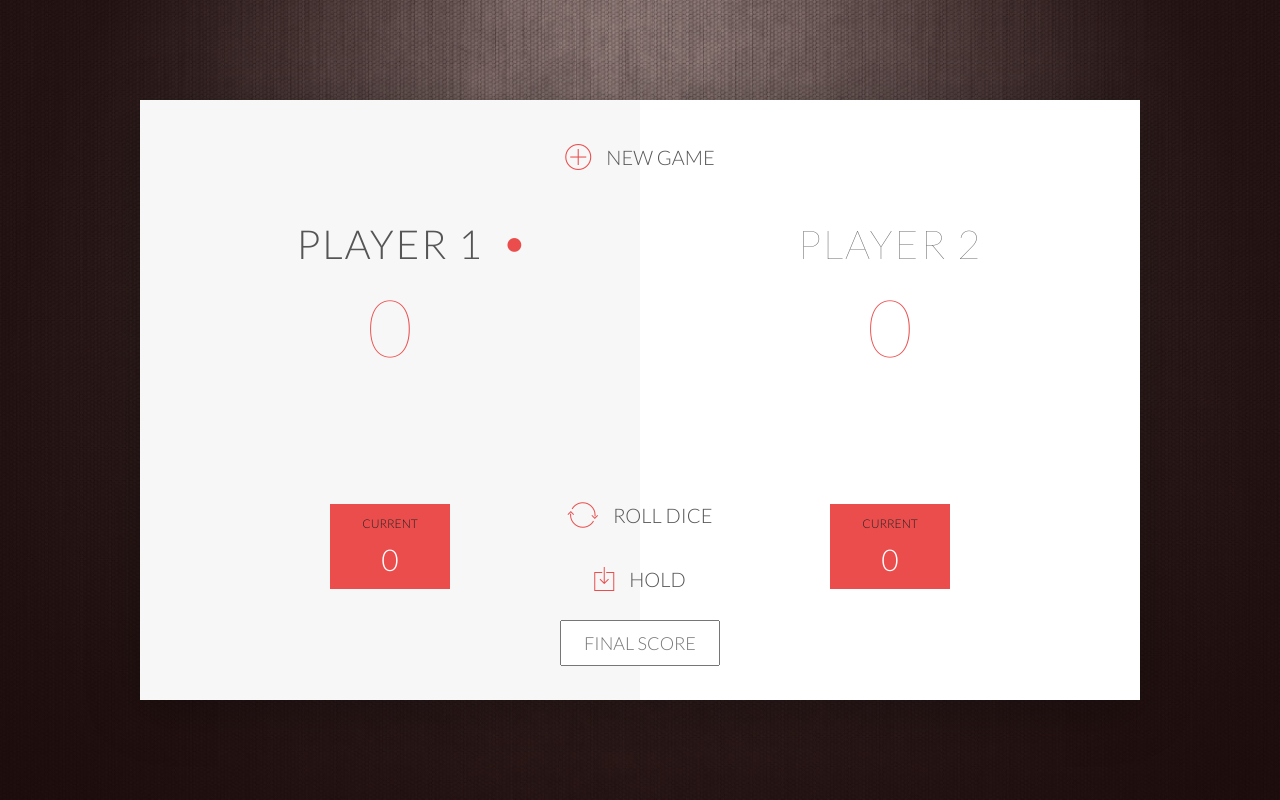
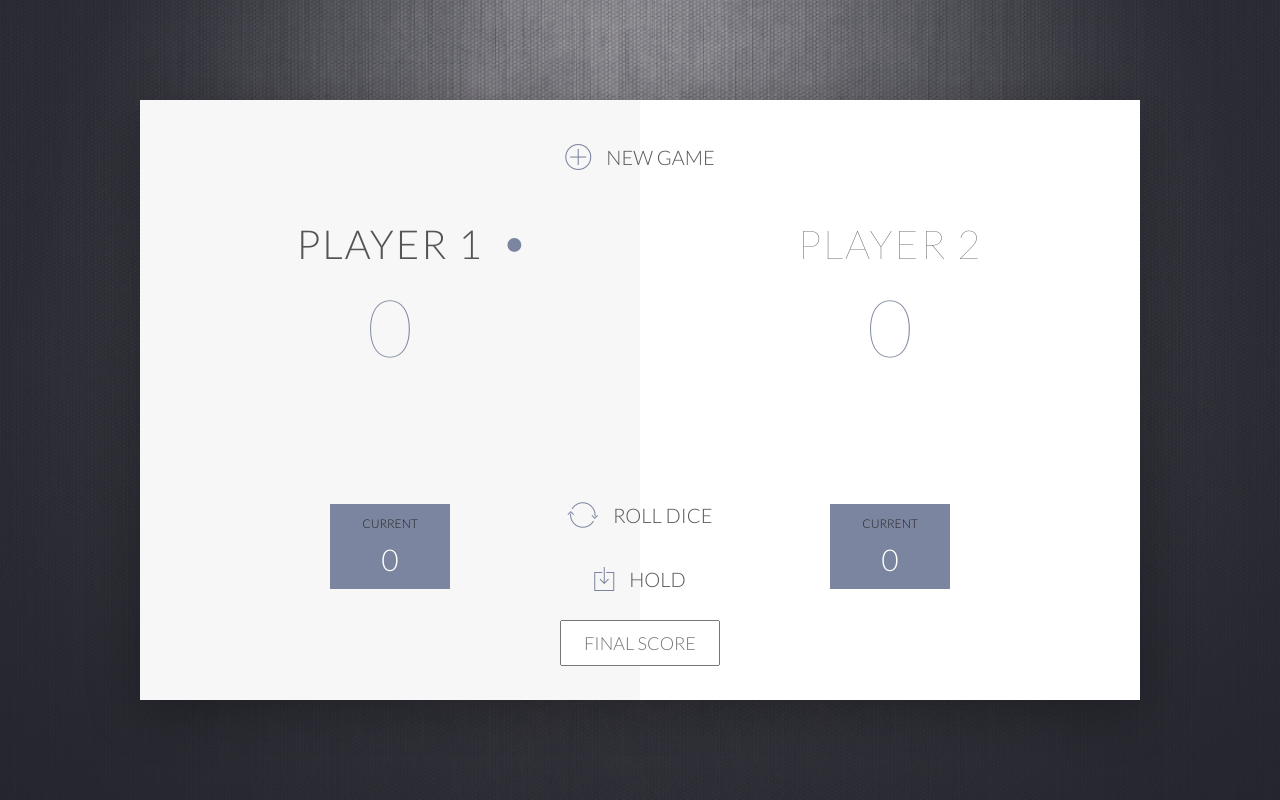
Before and after one commit to surfman-k/Udemy-Pig-Game, a plain HTML site: page index.html in a window 1280 px wide. Drawn offline with nearby package versions, Linux system fonts and the light colour scheme.

Commit message:
Changed color

```diff
--- a/style.css
+++ b/style.css
@@ -30,7 +30,7 @@
 }
 
 body {
-    background-image: linear-gradient(rgba(62, 20, 20, 0.4), rgba(62, 20, 20, 0.4)), url(back.jpg);
+    background-image: linear-gradient(rgba(81, 82, 103, 0.4), rgba(81, 82, 103, 0.4)), url(back.jpg);
     background-size: cover;
     background-position: center;
     font-family: Lato;
@@ -78,7 +78,7 @@ body {
     text-align: center;
     font-size: 80px;
     font-weight: 100;
-    color: #EB4D4D;
+    color: #7c859f;
     margin-bottom: 130px;
 }
 
@@ -89,14 +89,14 @@ body {
     content: "\2022";
     font-size: 47px;
     position: absolute;
-    color: #EB4D4D;
+    color: #7c859f;
     top: -7px;
     right: 10px;
 
 }
 
 .player-current-box {
-    background-color: #EB4D4D;
+    background-color: #7c859f;
     color: #fff;
     width: 40%;
     margin: 0 auto;
@@ -139,7 +139,7 @@ button:focus {
 }
 
 i {
-    color: #EB4D4D;
+    color: #7c859f;
     display: inline-block;
     margin-right: 15px;
     font-size: 32px;
@@ -163,4 +163,4 @@ i {
 }
 
 .winner { background-color: #f7f7f7; }
-.winner .player-name { font-weight: 300; color: #EB4D4D; }
+.winner .player-name { font-weight: 300; color: #7c859f; }
```
